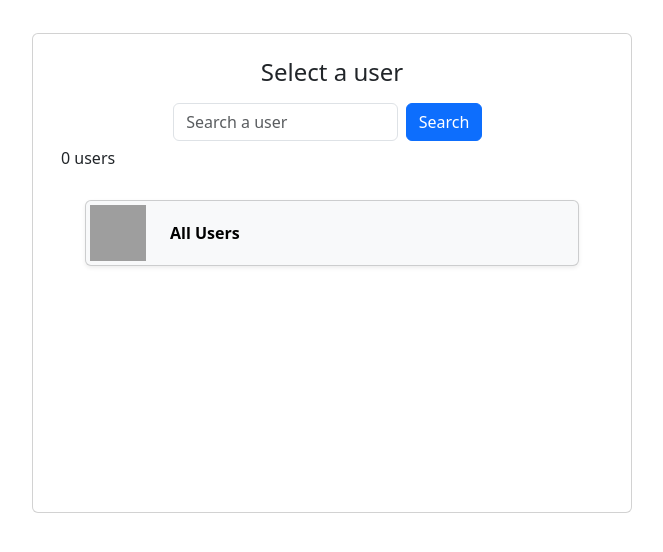
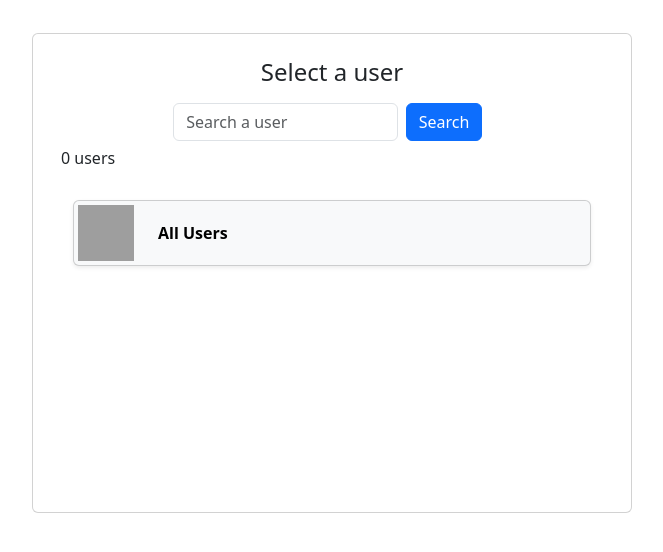
Before and after one commit to mc-cat-tty/mmr_stock, a Django app: page /dash/ in a window 1280 px wide. Shown: the part 163-715 px from the top of the page, without its empty margins (308-971 px from the left). Run offline with Django 5.2, Linux system fonts and the light colour scheme; some libraries are stand-ins or nearby versions; grey boxes are pictures that could not be loaded.

Commit message:
Resize dashboard main card

```diff
--- a/dash/templates/dashboard.html
+++ b/dash/templates/dashboard.html
@@ -6,7 +6,7 @@
 {% block content %}
 
 <div class="row row-cols-md-2 m-3 d-flex justify-content-center align-items-center full-height">
-  <div class="w-50" style="min-width: 512px">
+  <div style="min-width: 200px; max-width: 700px">
     <div class="card p-4 card-height">
       <div class="card-title">
         <h4 class="row d-flex justify-content-center pb-2">Select a user</h4>
@@ -22,7 +22,6 @@
         <h6 class="row ps-3 pt-1"> {{ object_list.count }} users </h6>
       </div>
       <div class="card-body overflow-auto">
-        <form class="container">
           <!-- All Users Card -->
           <a href="user/0" style="text-decoration:none">
             <div
--- a/dash/templates/dashboard_detail.html
+++ b/dash/templates/dashboard_detail.html
@@ -12,7 +12,6 @@
         <h4 class="row d-flex justify-content-center pb-2">Components' Uses</h4>
       </div>
       <div class="card-body overflow-auto">
-        <form class="container">
           {% for use in uses %}
             {% include "use_card.html" %}
           {% endfor %}
@@ -26,7 +25,6 @@
         <h4 class="row d-flex justify-content-center pb-2">Incoming requests</h4>
       </div>
       <div class="card-body overflow-auto">
-        <form class="container">
           {% for request in requests %}
             {% include "request_card.html" %}
           {% endfor %}
```
